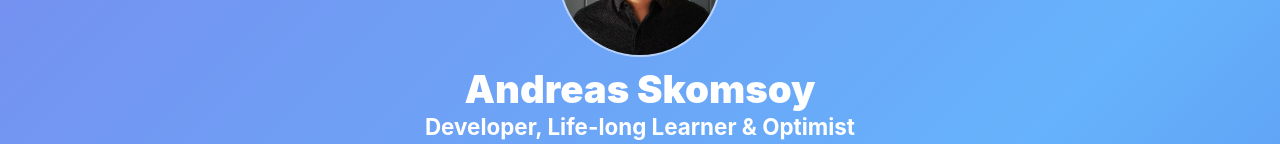
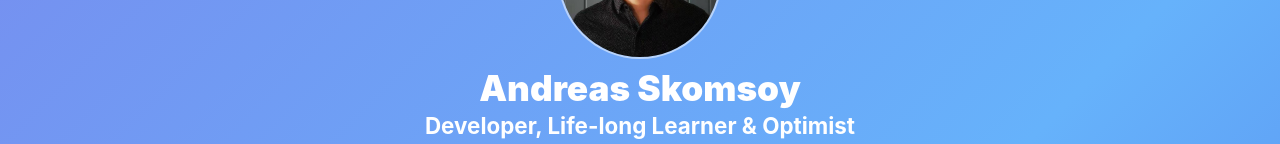
Before and after one commit to skoms/portfolio-page, a React (Create React App) app: page / in a window 1280 px wide. Shown: the part 130-274 px from the top of the page. Built offline with nearby package versions, Linux system fonts and the light colour scheme.

Commit message:
style(ProfileHead): minor change

```diff
--- a/src/components/profileHead/ProfileHead.module.css
+++ b/src/components/profileHead/ProfileHead.module.css
@@ -17,7 +17,7 @@
 }
 
 .name {
-	font-size: 2.4rem;
+	font-size: 2.2rem;
 	margin-top: 0.8rem;
 	margin-bottom: 0.5rem;
 }
```
